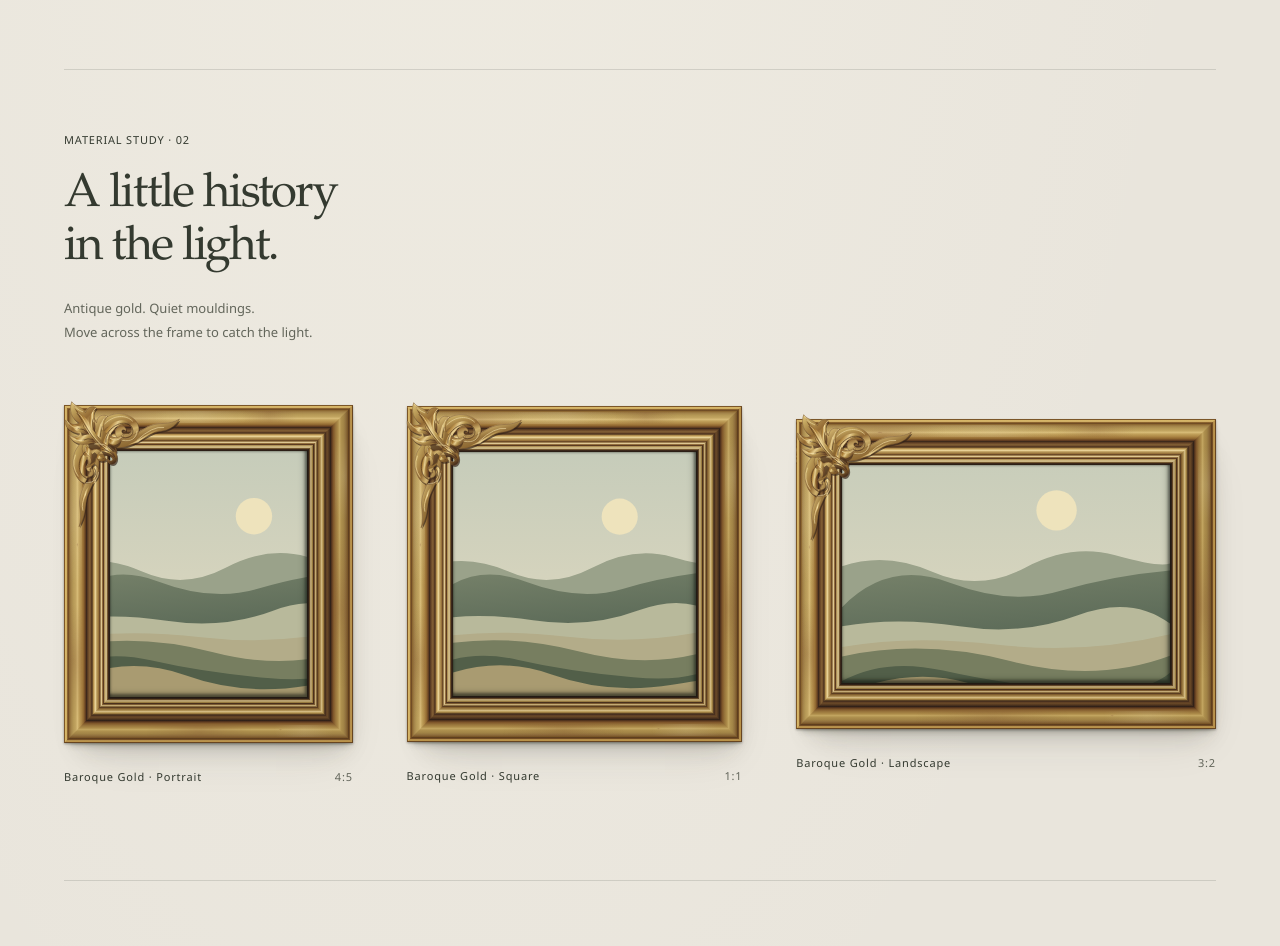
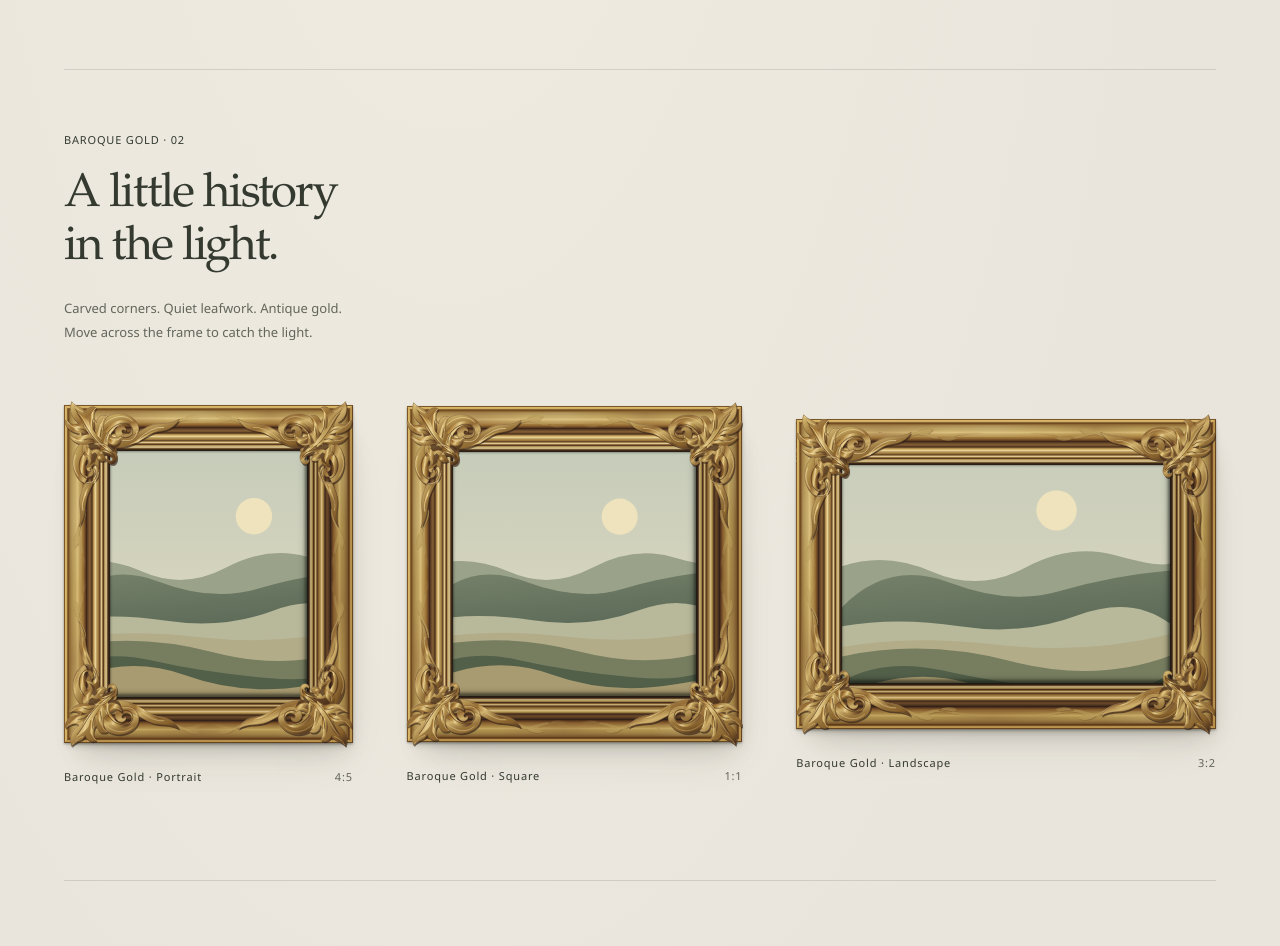
Before and after one commit to nickzonzh/object-studies, a React (Vite) app: page / in a window 1280 px wide. Shown: the part 800-1746 px from the top of the page. Built offline with nearby package versions, Linux system fonts and the light colour scheme.

Commit message:
feat: complete and lock Baroque Gold F2C

```diff
--- a/src/main.tsx
+++ b/src/main.tsx
@@ -18,7 +18,7 @@ function App() {
         {([{ name: 'Portrait', ratio: '4 / 5', label: '4:5' }, { name: 'Square', ratio: '1 / 1', label: '1:1' }, { name: 'Landscape', ratio: '3 / 2', label: '3:2' }]).map((item, i) => <figure key={item.name} className={`study study--${item.name.toLowerCase()}`}><GalleryFrame ratio={item.ratio}><GalleryArtwork src={`${import.meta.env.BASE_URL}still-land.svg`} alt="Abstract landscape: a pale sun above layered sage hills and a still, ochre shoreline." /></GalleryFrame><figcaption><span><small>0{i + 1}</small>{item.name}</span><span>{item.label}</span></figcaption></figure>)}
       </section>
       <section className="gold-study" aria-labelledby="gold-title">
-        <div className="material-intro"><p className="eyebrow">Material study · 02</p><h2 id="gold-title">A little history<br />in the light.</h2><p>Antique gold. Quiet mouldings.<br />Move across the frame to catch the light.</p></div>
+        <div className="material-intro"><p className="eyebrow">Baroque Gold · 02</p><h2 id="gold-title">A little history<br />in the light.</h2><p>Carved corners. Quiet leafwork. Antique gold.<br />Move across the frame to catch the light.</p></div>
         <div className="gallery" aria-label="Baroque Gold in three proportions">
           {([{ name: 'Portrait', ratio: '4 / 5', label: '4:5' }, { name: 'Square', ratio: '1 / 1', label: '1:1' }, { name: 'Landscape', ratio: '3 / 2', label: '3:2' }]).map(item => <figure key={item.name} className={`study study--${item.name.toLowerCase()}`}><BaroqueGold ratio={item.ratio}><GalleryArtwork src={`${import.meta.env.BASE_URL}still-land.svg`} alt="Abstract landscape: a pale sun above layered sage hills and a still, ochre shoreline." /></BaroqueGold><figcaption><span>Baroque Gold · {item.name}</span><span>{item.label}</span></figcaption></figure>)}
         </div>
--- a/src/variants/BaroqueGold/BaroqueCorner.tsx
+++ b/src/variants/BaroqueGold/BaroqueCorner.tsx
@@ -1,38 +1,51 @@
 import { useId } from 'react'
 import { masses, folds, cuts, edges, undercuts } from './cornerGeometry'
 
-/** One top-left study. SVG IDs remain unique when several frames share a page. */
+/** One geometry library per frame; reflected carving retains world-space light. */
 export function BaroqueCorner() {
   const id = `carving-${useId().replace(/:/g, '')}`
-  const paint = (name: string) => `url(#${id}-${name})`
-  return <svg className="baroque-corner" viewBox="-8 -8 160 160" aria-hidden="true" focusable="false">
+  return <>
+  <svg className="baroque-defs" aria-hidden="true" focusable="false">
     <defs>
-      <linearGradient id={`${id}-gold`} x1="0" y1="0" x2=".8" y2="1">
+      <g id={`${id}-body`}>{masses.map((d, i) => <path key={i} d={d}/>)}</g>
+      <g id={`${id}-edges`}>{edges.map((d, i) => <path key={i} d={d}/>)}</g>
+      <g id={`${id}-folds`}>{folds.map((d, i) => <path key={i} d={d}/>)}</g>
+      <g id={`${id}-cuts`}>{cuts.map((d, i) => <path key={i} d={d}/>)}</g>
+      <g id={`${id}-undercuts`}>{undercuts.map((d, i) => <path key={i} d={d}/>)}</g>
+    </defs>
+  </svg>
+  {(['tl', 'tr', 'bl', 'br'] as const).map(position => {
+    const sx = position.endsWith('r') ? -1 : 1
+    const sy = position.startsWith('b') ? -1 : 1
+    const paint = (name: string) => `url(#${id}-${position}-${name})`
+    return <svg key={position} className={`baroque-corner baroque-corner--${position}`} viewBox="-8 -8 160 160" aria-hidden="true" focusable="false">
+    <defs>
+      <linearGradient id={`${id}-${position}-gold`} x1={sx < 0 ? 1 : 0} y1={sy < 0 ? 1 : 0} x2={sx < 0 ? .2 : .8} y2={sy < 0 ? 0 : 1}>
         <stop stopColor="#f1d98d"/><stop offset=".18" stopColor="#bea05b"/>
         <stop offset=".38" stopColor="#946b35"/><stop offset=".5" stopColor="#ceb06c"/>
         <stop offset=".66" stopColor="#99763e"/><stop offset=".84" stopColor="#86602b"/><stop offset="1" stopColor="#49301d"/>
       </linearGradient>
-      <linearGradient id={`${id}-fold`} x1="0" y1="0" x2="1" y2=".35">
+      <linearGradient id={`${id}-${position}-fold`} x1={sx < 0 ? 1 : 0} y1={sy < 0 ? 1 : 0} x2={sx < 0 ? 0 : 1} y2={sy < 0 ? .65 : .35}>
         <stop stopColor="#634021"/><stop offset=".28" stopColor="#ac8039"/>
         <stop offset=".48" stopColor="#e5cc8e"/><stop offset=".64" stopColor="#b99852"/><stop offset="1" stopColor="#6b4828"/>
       </linearGradient>
-      <g id={`${id}-body`}>{masses.map((d, i) => <path key={i} d={d}/>)}</g>
-      <g id={`${id}-edges`}>{edges.map((d, i) => <path key={i} d={d}/>)}</g>
     </defs>
     {/* Solid offset geometry supplies directional contact, never a halo/filter. */}
-    <use href={`#${id}-body`} transform="translate(1.05 1.75)" fill="#302118" opacity=".65"/>
-    <use href={`#${id}-body`} transform="translate(-.35 -.45)" fill="#dfc894" opacity=".55"/>
+    <use href={`#${id}-body`} transform={`translate(${sx * 1.05} ${sy * 1.75})`} fill="#302118" opacity=".65"/>
+    <use href={`#${id}-body`} transform={`translate(${sx * -.35} ${sy * -.45})`} fill="#dfc894" opacity=".55"/>
     <g fill={paint('gold')} stroke="#6b4828" strokeWidth=".45" strokeLinejoin="round">
-      {masses.map((d, i) => <path key={i} d={d}/>)}
+      <use href={`#${id}-body`}/>
     </g>
-    <g fill="#49301d" opacity=".72">{undercuts.map((d, i) => <path key={i} d={d}/>)}</g>
-    <g fill={paint('fold')}>{folds.map((d, i) => <path key={i} d={d}/>)}</g>
+    <use href={`#${id}-undercuts`} fill="#49301d" opacity=".72"/>
+    <use href={`#${id}-folds`} fill={paint('fold')}/>
     <g fill="none" stroke="#49301d" strokeWidth=".85" strokeLinecap="round" opacity=".8">
-      {cuts.map((d, i) => <path key={i} d={d}/>)}
+      <use href={`#${id}-cuts`}/>
     </g>
     <use className="baroque-corner__light" href={`#${id}-edges`} fill="none" stroke="#fff0bb" strokeWidth=".85" strokeLinecap="round"/>
-    <use className="baroque-corner__return" href={`#${id}-edges`} transform="translate(.55 .8)" fill="none" stroke="#efc878" strokeWidth=".65"/>
+    <use className="baroque-corner__return" href={`#${id}-edges`} transform={`translate(${sx * .55} ${sy * .8})`} fill="none" stroke="#efc878" strokeWidth=".65"/>
     {/* Sparse bole only on exposed crown tips; cavities keep their stable brown. */}
     <path className="baroque-corner__micro" d="M10 0 l2 2 M5 21 l1.5 1.2 M45 13 l-1.4 1.3 M61 36 l-1 .8 M26 54 l.8 1" fill="none" stroke="#794630" strokeWidth=".65" opacity=".65"/>
   </svg>
+  })}
+  </>
 }
--- a/src/variants/BaroqueGold/BaroqueGold.tsx
+++ b/src/variants/BaroqueGold/BaroqueGold.tsx
@@ -2,6 +2,7 @@ import { useEffect, useRef } from 'react'
 import { GalleryFrame, type GalleryFrameProps } from '../../components/GalleryFrame'
 import './baroque.css'
 import { BaroqueCorner } from './BaroqueCorner'
+import { BaroqueRails } from './BaroqueRails'
 
 /** A stationary shell: only the raised gilding responds to a fine pointer. */
 export function BaroqueGold({ onPointerMove, onPointerLeave, onPointerCancel, ...props }: Omit<GalleryFrameProps, 'variant' | 'decoration'>) {
@@ -15,7 +16,7 @@ export function BaroqueGold({ onPointerMove, onPointerLeave, onPointerCancel, ..
     element.style.removeProperty('--relief-return')
   }
   useEffect(() => () => { if (pending.current !== null) cancelAnimationFrame(pending.current) }, [])
-  return <GalleryFrame {...props} variant="baroque-gold" decoration={<BaroqueCorner />}
+  return <GalleryFrame {...props} variant="baroque-gold" decoration={<><BaroqueRails /><BaroqueCorner /></>}
     onPointerMove={event => {
       onPointerMove?.(event)
       if (event.defaultPrevented || event.pointerType === 'touch' || matchMedia('(prefers-reduced-motion: reduce)').matches) return
--- /dev/null
+++ b/src/variants/BaroqueGold/BaroqueRails.tsx
@@ -0,0 +1,23 @@
+import { useId } from 'react'
+
+/** Short shallow shoots emerge beneath the master scrolls, then taper away.
+ * Fixed-size ends are clipped by their half-rail, never stretched or tiled. */
+export function BaroqueRails() {
+  const id = `rail-${useId().replace(/:/g, '')}`
+  return <>
+    <svg className="baroque-defs" aria-hidden="true" focusable="false"><defs>
+      <path id={`${id}-shoot`} d="M0 21 C12 21 16 13 28 14 C40 15 44 21 57 18 C70 15 81 14 98 15 C77 16 69 18 58 20 C43 24 36 17 28 17 C17 16 14 25 0 24 Z M23 16 C28 9 37 9 43 11 C40 16 33 19 23 16 Z M48 20 C53 24 63 25 69 21 C62 17 55 17 48 20 Z"/>
+      <path id={`${id}-vein`} d="M1 22 Q14 22 23 16 Q32 12 39 12 M29 16 Q43 23 55 20 Q64 17 88 15 M52 20 Q59 23 65 21"/>
+    </defs></svg>
+    {(['top', 'right', 'bottom', 'left'] as const).map(side => <div key={side} className={`baroque-rail baroque-rail--${side}`} aria-hidden="true">
+      {[0, 1].map(end => <div key={end} className={`baroque-rail__end baroque-rail__end--${end}`}>
+        <svg viewBox="0 0 100 50" focusable="false">
+          {/* Offset signs compensate the end reflection and rail rotation. */}
+          <use href={`#${id}-shoot`} transform={`translate(${(end ? -1 : 1) * (side === 'left' || side === 'right' ? .65 : .4)} ${side === 'top' ? .65 : side === 'bottom' ? -.65 : side === 'left' ? .4 : -.4})`} fill="#49301d" opacity=".48"/>
+          <use href={`#${id}-shoot`} fill="#b49755"/>
+          <use href={`#${id}-vein`} fill="none" stroke="#dfc894" strokeWidth=".65" className="baroque-rail__light"/>
+        </svg>
+      </div>)}
+    </div>)}
+  </>
+}
--- a/src/variants/BaroqueGold/baroque.css
+++ b/src/variants/BaroqueGold/baroque.css
@@ -72,8 +72,54 @@
 }
 .baroque-corner__light { opacity: var(--relief-light, .65); }
 .baroque-corner__return { opacity: var(--relief-return, .12); }
+.baroque-defs { position: absolute; width: 0; height: 0; pointer-events: none; }
+.baroque-corner--tr, .baroque-corner--br { left: auto; right: calc(var(--frame-width) * -.16); }
+.baroque-corner--bl, .baroque-corner--br { top: auto; bottom: calc(var(--frame-width) * -.16); }
+.baroque-corner--tr { transform: scaleX(-1); }
+.baroque-corner--bl { transform: scaleY(-1); }
+.baroque-corner--br { transform: scale(-1); }
+/* Shared crest lines describe the leaf folds; the exposed contact rim and
+   body gradients are counter-reflected so light still arrives above-left. */
+.baroque-corner--tr .baroque-corner__light,
+.baroque-corner--bl .baroque-corner__light { stroke: #e5cc8e; }
+.baroque-corner--br .baroque-corner__light { stroke: #ceb06c; }
+
+.baroque-rail {
+  position: absolute;
+  z-index: 2;
+  pointer-events: none;
+  display: flex;
+  overflow: hidden;
+  opacity: .68;
+}
+.baroque-rail--top, .baroque-rail--bottom {
+  left: calc(var(--frame-width) * 2.12);
+  right: calc(var(--frame-width) * 2.12);
+  height: var(--frame-width);
+}
+.baroque-rail--top { top: 0; }
+.baroque-rail--bottom { bottom: 0; transform: scaleY(-1); }
+.baroque-rail--left, .baroque-rail--right {
+  top: calc(var(--frame-width) * 2.25);
+  bottom: calc(var(--frame-width) * 2.25);
+  width: var(--frame-width);
+  flex-direction: column;
+}
+.baroque-rail--left { left: 0; }
+.baroque-rail--right { right: 0; transform: scaleX(-1); }
+.baroque-rail__end { position: relative; flex: 1; min-width: 0; min-height: 0; overflow: hidden; mask-image: linear-gradient(to right, #000 0%, #000 35%, transparent 95%); }
+.baroque-rail__end svg { display: block; width: calc(var(--frame-width) * 2); height: var(--frame-width); max-width: none; }
+.baroque-rail__end--1 { transform: scaleX(-1); }
+.baroque-rail--left .baroque-rail__end,
+.baroque-rail--right .baroque-rail__end { mask-image: linear-gradient(to bottom, #000 0%, #000 35%, transparent 95%); }
+.baroque-rail--left svg, .baroque-rail--right svg { transform-origin: 0 0; transform: matrix(0, 1, 1, 0, 0, 0); }
+.baroque-rail--left .baroque-rail__end--1,
+.baroque-rail--right .baroque-rail__end--1 { transform: scaleY(-1); }
+.baroque-rail__light { opacity: calc(var(--relief-light, .65) * .55); }
+@media (max-width: 600px) { .baroque-rail { opacity: .55; } }
 @media (max-width: 600px) { .baroque-corner__micro { opacity: .3; } }
 @media (prefers-reduced-motion: reduce) {
   .baroque-corner__light { opacity: .65; }
   .baroque-corner__return { opacity: .12; }
+  .baroque-rail__light { opacity: .3575; }
 }
```
Also changed, not shown: src/style.css (+7 -0 lines), 2 other files (tests, documents, lock files or other folders).
